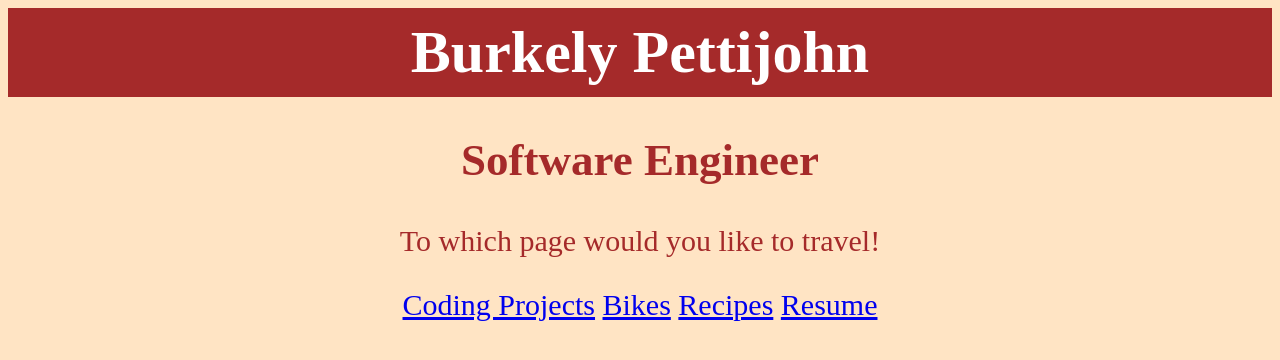
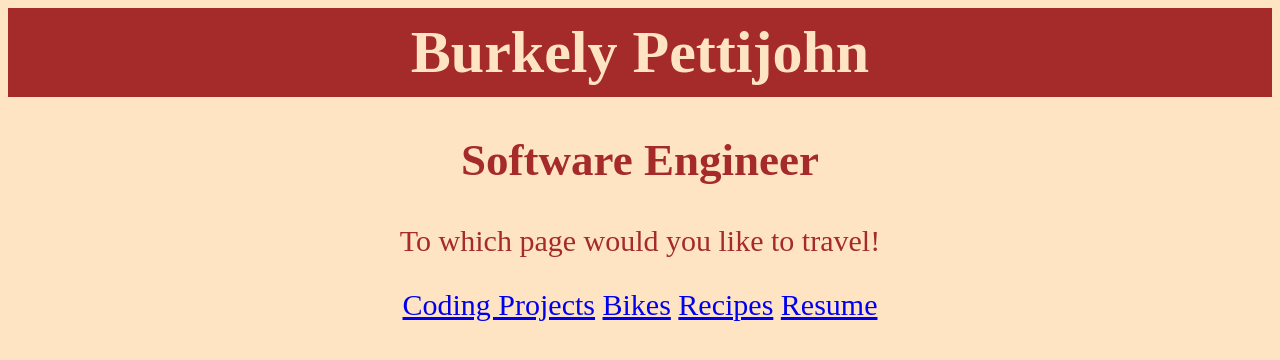
Before and after one commit to burkelyp/my-website, a plain HTML site: page index.html in a window 1280 px wide. Drawn offline with Linux system fonts and the light colour scheme.

Commit message:
Update stylesheet, adjust h1 color

```diff
--- a/css/style.css
+++ b/css/style.css
@@ -8,7 +8,7 @@ body {
 h1 {
     padding: 10px;
     background-color: brown;
-    color: white;
+    color: bisque;
     margin: 0;
 }
 
```
